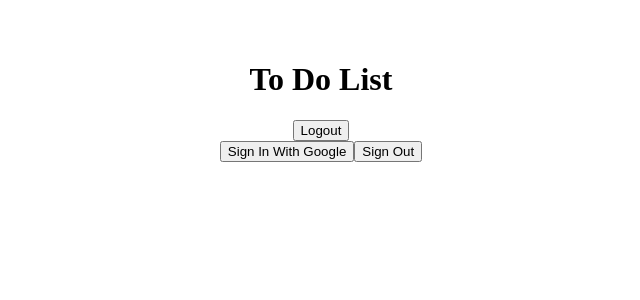
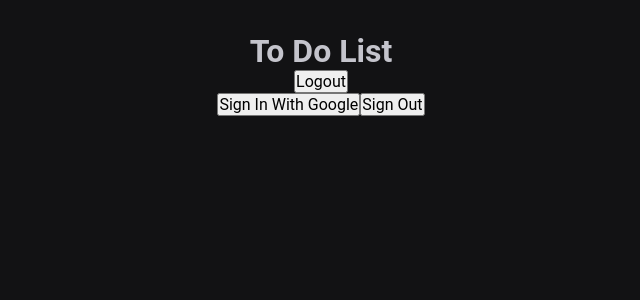
Before and after one commit to ViniciusBerkembrock/To-Do-List, a React (Vite) app: page / in a window 1280 px wide. Shown: the top 300 px of the page, without its empty margins (319-959 px from the left). Built offline with nearby package versions, Linux system fonts and the light colour scheme; no server answers.

Commit message:
style: adiciona config css global

```diff
--- a/src/global.css
+++ b/src/global.css
@@ -0,0 +1,38 @@
+:root {
+    --white: #fff;
+    --gray-100: #e1e1e6;
+    --gray-300: #c4c4cc;
+    --gray-400: #8d8d99;
+    --gray-600: #323238;
+    --gray-700: #29292e;
+    --gray-800: #202024;
+    --gray-900: #121214;
+
+    --green-300: #00B37E;
+    --green-500: #00875f;
+
+    --red-400: rgb(192, 50, 50);
+  }
+
+  :focus {
+    outline: transparent;
+    box-shadow: 0 0 0 2px var(--green-500);
+  }
+
+  * {
+    margin: 0;
+    padding: 0;
+    box-sizing: border-box;
+  }
+
+  body{
+    background-color: var(--gray-900);
+    color: var(--gray-300);
+    -webkit-font-smoothing: antialiased;
+  }
+
+  body, input, textarea, button {
+    font-family: 'Roboto', sans-serif;
+    font-weight: 400;
+    font-size: 1rem;
+  }
```
